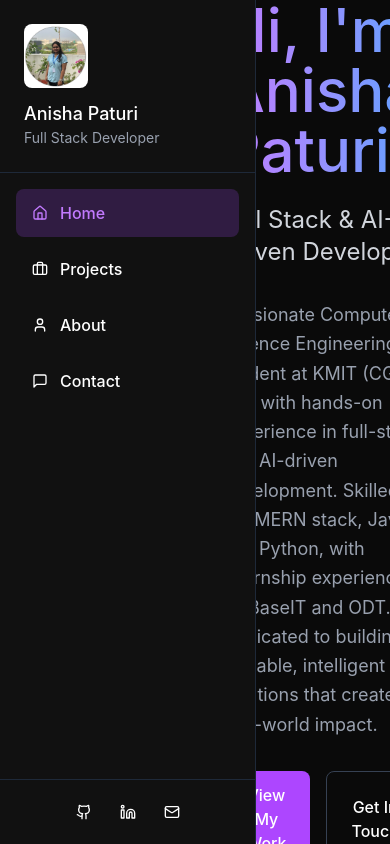
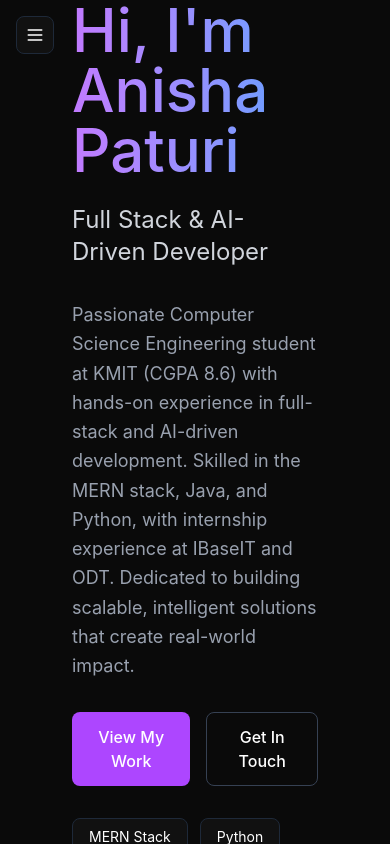
Before and after one commit to AnishaPaturi/Portfolio, a React (Vite) app: page / in a window 390 px wide. Shown: the top 844 px of the page. Built offline with nearby package versions, Linux system fonts and the light colour scheme.

Commit message:
Fix collapsible sidebar and About section rendering

```diff
--- a/src/app/components/PortfolioThree.tsx
+++ b/src/app/components/PortfolioThree.tsx
@@ -1,10 +1,30 @@
-import { useState } from "react";
-import { Github, Linkedin, Mail, ExternalLink, Home, Briefcase, User, MessageSquare } from "lucide-react";
+import { useState, useEffect } from "react";
+import {
+  Github,
+  Linkedin,
+  Mail,
+  ExternalLink,
+  Home,
+  Briefcase,
+  User,
+  MessageSquare,
+  Menu,
+} from "lucide-react";
 import profileImage from "../../assets/profile.png";
 
 export default function PortfolioThree() {
   const [activeSection, setActiveSection] = useState("home");
   const [selectedCategory, setSelectedCategory] = useState("all");
+  const [isSidebarOpen, setIsSidebarOpen] = useState(true);
+
+  // Auto-collapse sidebar on mobile
+  useEffect(() => {
+    if (window.innerWidth < 768) {
+      setIsSidebarOpen(false);
+    }
+  }, []);
+
+  /* ===================== DATA (UNCHANGED) ===================== */
 
   const projects = [
     {
@@ -145,23 +165,37 @@ export default function PortfolioThree() {
     },
   ];
 
-  const categories = ["all", "React", "Full Stack", "Python", "React Native", "Node.js"];
-  const filteredProjects = selectedCategory === "all"
-    ? projects
-    : projects.filter(p => p.category === selectedCategory);
+  const engagement = [
+    "Participated in VJIT Hackathon, 2023",
+    "Attended a workshop at IITH for Gen AI course",
+    "Worked as Volunteer for DBMS Workshop in KMIT, 2024",
+    "Worked as Volunteer in NMDC Hyderabad Marathon, 2024",
+    "Participated in a Product Space Hackathon, 2025",
+  ];
+
+  const skills = {
+    "Front End": ["HTML", "CSS", "JavaScript", "React"],
+    "Middle Tier": ["C", "Java", "Python", "C++"],
+    "Back End": ["MySQL", "MongoDB", "Express.js", "Node.js"],
+    Frameworks: ["Bootstrap", "SpringBoot"],
+    "AI/ML": ["Machine Learning", "Deep Learning", "Transformers", "GenAI", "Streamlit"],
+    "Agentic AI": ["LangChain", "LangGraph"],
+  };
 
   const experience = [
     {
       role: "Software Development Intern",
       company: "ODT",
       period: "April 2025 - June 2025",
-      description: "Transformed PHP Symfony 1-based Londen's Campaign Manager into Python to enhance maintainability and performance. Worked on dashboards for mailed campaigns, response tracking, and data visualization.",
+      description:
+        "Transformed PHP Symfony 1-based Londen's Campaign Manager into Python to enhance maintainability and performance. Worked on dashboards for mailed campaigns, response tracking, and data visualization.",
     },
     {
       role: "Software Development Intern",
       company: "IBaseIT",
       period: "May 2024 - June 2024",
-      description: "Developed GradeSync, a student grade management system using Python, PHP, and SQL. Streamlined managing student data and class averages through a web-based interface.",
+      description:
+        "Developed GradeSync, a student grade management system using Python, PHP, and SQL. Streamlined managing student data and class averages through a web-based interface.",
     },
   ];
 
@@ -172,27 +206,23 @@ export default function PortfolioThree() {
     cgpa: "8.6 CGPA",
   };
 
-  const skills = {
-    "Front End": ["HTML", "CSS", "JavaScript", "React"],
-    "Middle Tier": ["C", "Java", "Python", "C++"],
-    "Back End": ["MySQL", "MongoDB", "Express.js", "Node.js"],
-    "Frameworks": ["Bootstrap", "SpringBoot"],
-    "AI/ML": ["Machine Learning", "Deep Learning", "Transformers", "GenAI", "Streamlit"],
-    "Agentic AI": ["LangChain", "LangGraph"],
-  };
 
-  const engagement = [
-    "Participated in VJIT Hackathon, 2023",
-    "Attended a workshop at IITH for Gen AI course",
-    "Worked as Volunteer for DBMS Workshop in KMIT, 2024",
-    "Worked as Volunteer in NMDC Hyderabad Marathon, 2024",
-    "Participated in a Product Space Hackathon, 2025",
-  ];
+  const categories = ["all", "React", "Full Stack", "Python", "React Native", "Node.js"];
+  const filteredProjects =
+    selectedCategory === "all"
+      ? projects
+      : projects.filter(p => p.category === selectedCategory);
+
+  /* ===================== UI ===================== */
 
   return (
     <div className="size-full flex bg-[#0a0a0a] text-white">
-      {/* Sidebar */}
-      <aside className="w-64 bg-[#111] border-r border-gray-800 flex flex-col fixed h-full">
+      {/* ================= SIDEBAR ================= */}
+      <aside
+        className={`w-64 bg-[#111] border-r border-gray-800 flex flex-col fixed h-full z-50
+        transform transition-transform duration-300
+        ${isSidebarOpen ? "translate-x-0" : "-translate-x-full"} md:translate-x-0`}
+      >
         <div className="p-6 border-b border-gray-800">
           <img
             src={profileImage}
@@ -204,74 +234,63 @@ export default function PortfolioThree() {
         </div>
 
         <nav className="flex-1 p-4">
+          {[
+            ["home", Home],
+            ["projects", Briefcase],
+            ["about", User],
+            ["contact", MessageSquare],
+          ].map(([section, Icon]) => (
             <button
-            onClick={() => setActiveSection("home")}
+              key={section}
+              onClick={() => {
+                setActiveSection(section);
+                if (window.innerWidth < 768) setIsSidebarOpen(false);
+              }}
               className={`w-full flex items-center gap-3 px-4 py-3 rounded-lg mb-2 transition-colors ${
-              activeSection === "home" ? "bg-purple-500/20 text-purple-400" : "hover:bg-gray-800"
+                activeSection === section
+                  ? "bg-purple-500/20 text-purple-400"
+                  : "hover:bg-gray-800"
               }`}
             >
-            <Home className="size-4" />
-            <span>Home</span>
+              <Icon className="size-4" />
+              <span className="capitalize">{section}</span>
             </button>
-          <button
-            onClick={() => setActiveSection("projects")}
-            className={`w-full flex items-center gap-3 px-4 py-3 rounded-lg mb-2 transition-colors ${
-              activeSection === "projects" ? "bg-purple-500/20 text-purple-400" : "hover:bg-gray-800"
-            }`}
-          >
-            <Briefcase className="size-4" />
-            <span>Projects</span>
-          </button>
-          <button
-            onClick={() => setActiveSection("about")}
-            className={`w-full flex items-center gap-3 px-4 py-3 rounded-lg mb-2 transition-colors ${
-              activeSection === "about" ? "bg-purple-500/20 text-purple-400" : "hover:bg-gray-800"
-            }`}
-          >
-            <User className="size-4" />
-            <span>About</span>
-          </button>
-          <button
-            onClick={() => setActiveSection("contact")}
-            className={`w-full flex items-center gap-3 px-4 py-3 rounded-lg transition-colors ${
-              activeSection === "contact" ? "bg-purple-500/20 text-purple-400" : "hover:bg-gray-800"
-            }`}
-          >
-            <MessageSquare className="size-4" />
-            <span>Contact</span>
-          </button>
+          ))}
         </nav>
 
         <div className="p-4 border-t border-gray-800">
           <div className="flex items-center justify-center gap-3">
-            <a
-              href="https://github.com/AnishaPaturi"
-              target="_blank"
-              rel="noopener noreferrer"
-              className="p-2 hover:bg-gray-800 rounded-lg transition-colors"
-            >
+            <a href="https://github.com/AnishaPaturi" target="_blank">
               <Github className="size-4" />
             </a>
             <a
               href="https://www.linkedin.com/in/anisha-paturi-8b885a2b5"
               target="_blank"
-              rel="noopener noreferrer"
-              className="p-2 hover:bg-gray-800 rounded-lg transition-colors"
             >
               <Linkedin className="size-4" />
             </a>
-            <a
-              href="mailto:paturi.anisha@gmail.com"
-              className="p-2 hover:bg-gray-800 rounded-lg transition-colors"
-            >
+            <a href="mailto:paturi.anisha@gmail.com">
               <Mail className="size-4" />
             </a>
           </div>
         </div>
       </aside>
 
+      {/* ================= MAIN ================= */}
+      <main
+        className="min-h-screen w-full overflow-auto bg-[#0a0a0a] transition-all duration-300
+        px-6 md:px-12 md:pl-64"
+      >
+        {/* Mobile Toggle Button */}
+        <button
+          onClick={() => setIsSidebarOpen(!isSidebarOpen)}
+          className="md:hidden fixed top-4 left-4 z-50 p-2 bg-[#111] border border-gray-800 rounded-lg"
+        >
+          <Menu className="size-5" />
+        </button>
+
         {/* Main Content */}
-      <main className="flex-1 ml-64 overflow-auto">
+
         {/* Home Section */}
         {activeSection === "home" && (
           <div className="min-h-screen flex items-center justify-center px-12">
@@ -312,7 +331,7 @@ export default function PortfolioThree() {
 
         {/* Projects Section */}
         {activeSection === "projects" && (
-          <div className="p-12">
+          <div className="min-h-screen p-12 bg-[#0a0a0a]">
             <h1 className="text-4xl mb-3">Projects</h1>
             <p className="text-gray-400 mb-12">A collection of my recent work</p>
             <div className="flex items-center mb-6">
@@ -367,7 +386,7 @@ export default function PortfolioThree() {
 
         {/* About Section */}
         {activeSection === "about" && (
-          <div className="p-12">
+            <div className="min-h-screen p-12 bg-[#0a0a0a]">
             <h1 className="text-4xl mb-3">About Me</h1>
             <p className="text-gray-400 mb-12">My journey and experience</p>
             <div className="max-w-3xl">
```
Lines whose indentation alone changed are shown as unchanged.
